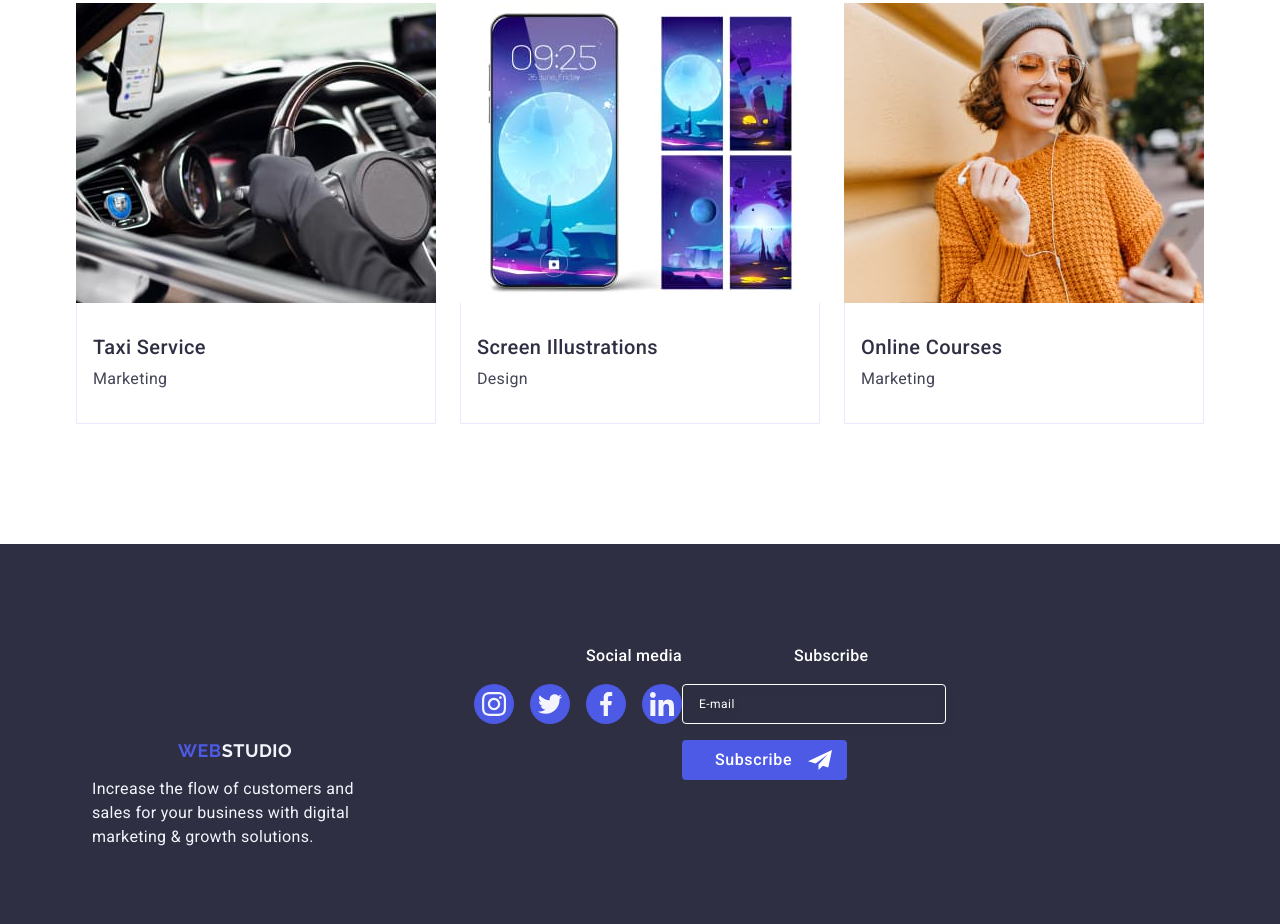
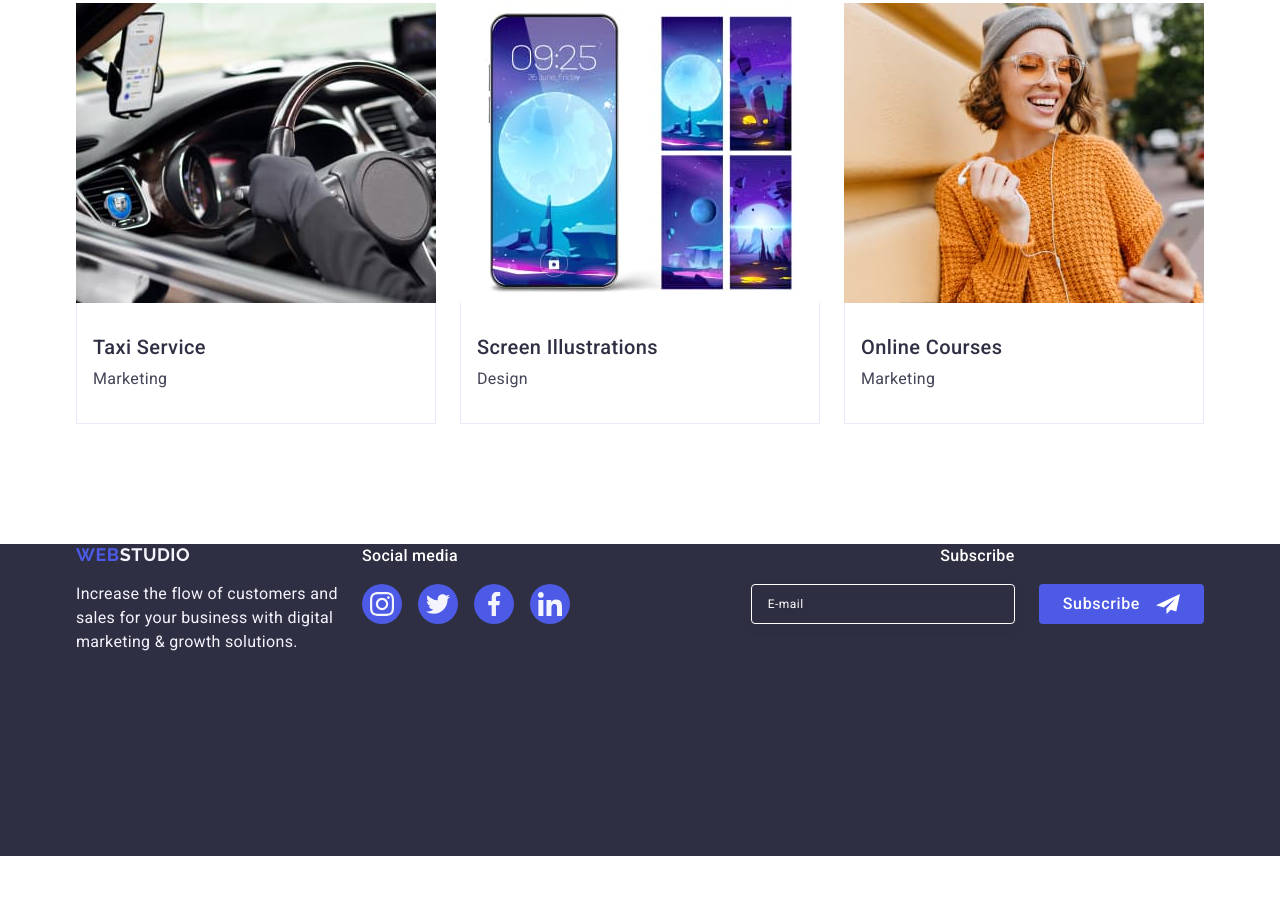
Before and after one commit to MarynaUser/goit-markup-hw-06, a plain HTML site: page index.html in a window 1280 px wide. Shown: the part 2639-3563 px from the top of the page. After the commit the page ends 3495 px from the top, so only its background shows below. Drawn offline with nearby package versions, Linux system fonts and the light colour scheme; a web font is replaced by a local one.

Commit message:
Update css

```diff
--- a/css/styles.css
+++ b/css/styles.css
@@ -713,16 +713,6 @@ screen and (min-device-pixel-ratio: 2) and (max-width: 767px) {
 
 /*footer*/
 
-.footer-info {
-    padding: 100px 0;
-
-}
-
-footer {
-    background-color: #2E2F42;
-
-}
-
 .logo-footer {
     font-family: "Raleway", sans-serif;
     font-size: 18px;
@@ -732,11 +722,6 @@ footer {
     text-transform: uppercase;
     color: #4d5ae5;
     display: inline-block;
-    margin-bottom: 16px;
-    margin-top: 96px;
-    margin-left: 102px;
-
-
 }
 
 .multicolor-secondpart-footer {
@@ -751,8 +736,6 @@ footer {
     line-height: 1.5;
     letter-spacing: 0.02em;
     max-width: 262px;
-    margin-left: 16px;
-    margin-bottom: 72px;
 
 }
 
@@ -763,12 +746,14 @@ footer {
     line-height: 1.5;
     letter-spacing: 0.02em;
     color: #FFFFFF;
-    margin-bottom: 16px;
-    margin-left: 112px;
 }
 
 .social-container {
-    align-items: baseline;
+    display: flex;
+    flex-direction: column;
+    justify-content: center;
+    align-items: center;
+    row-gap: 16px;
 
 }
 
@@ -819,33 +804,39 @@ footer {
 }
 
 .footer-class {
-    /*align-items: baseline;
-    display: flex;*/
     display: flex;
-    flex-wrap: wrap;
+    flex-direction: column;
+    justify-content: center;
+    align-items: center;
+    row-gap: 72px;
 
 }
 
 .logo-paragraph {
-    margin-right: 120px;
+    display: flex;
+    flex-direction: column;
+    justify-content: center;
+    align-items: center;
+    row-gap: 17px;
+
 }
 
 
 .subscribe {
-
-    margin-bottom: 16px;
     font-weight: 500;
     font-size: 16px;
     line-height: 1.5;
     letter-spacing: 0.02em;
     color: #ffffff;
-    margin-left: 112px;
+
 }
 
 .form-container {
-
-    /*display: flex;*/
-    gap: 24px;
+    display: flex;
+    flex-direction: column;
+    justify-content: center;
+    align-items: center;
+    row-gap: 16px;
 }
 
 .form-input {
@@ -869,22 +860,24 @@ footer {
 }
 
 .form-button {
-    min-width: 165px;
-    height: 40px;
-    padding-left: 24px;
     display: flex;
     justify-content: center;
     align-items: center;
+    min-width: 165px;
+    height: 40px;
+    padding: 8px 24px;
+    border: none;
+    border-radius: 4px;
     font-family: "Roboto", sans-serif;
     font-size: 16px;
+    font-style: normal;
     font-weight: 500;
     line-height: 1.5;
     letter-spacing: 0.04em;
-    color: #ffffff;
     cursor: pointer;
     background-color: #4D5AE5;
-    border: none;
-    border-radius: 4px;
+    color: #FFFFFF;
+    transition: background-color 250ms cubic-bezier(0.4, 0, 0.2, 1);
 }
 
 
@@ -894,6 +887,25 @@ footer {
 
 .send-icon {
     fill: #FFFFFF;
+}
+
+.footer-form {
+    display: flex;
+    flex-direction: column;
+    justify-content: center;
+    align-items: center;
+    row-gap: 16px;
+}
+
+.footer-info {
+    width: 100%;
+    height: 664px;
+    background-color: #2E2F42;
+}
+
+.footer-section {
+    padding-top: 96px;
+    padding-bottom: 96px;
 }
 
 
@@ -1275,6 +1287,42 @@ ol {
     .next-title-ourportfolio {
         margin-bottom: 72px;
     }
+
+    .footer-info{
+        height: 456px;
+    }
+
+    .footer-class {
+        flex-direction: row;
+        justify-content: flex-start;
+        padding-left: 108px;
+        flex-wrap: wrap;
+        column-gap: 24px;
+        align-items: baseline;
+    }
+
+    .logo-paragraph{
+        justify-content: flex-start;
+        align-items: flex-start;
+    }
+
+    .social-container {
+        justify-content: flex-start;
+        align-items: flex-start;
+    }
+
+    .footer-soc-list {
+        display: flex;
+        justify-content: center;
+        align-items: center;
+        margin-bottom: 0;
+    }
+
+    .form-container {
+        justify-content: flex-start;
+        align-items: flex-start;
+
+    }
 }
 
 
@@ -1428,6 +1476,22 @@ ol {
         align-items: center;
     }
 
+    .form-container {
+        display: flex;
+        flex-direction: row;
+        gap: 24px;
+
+    }
+
+    .footer-form{
+        margin-left: auto;
+    }
+
+    .footer-info {
+        height: 312px;
+    }
+
+
 
 
 
```
